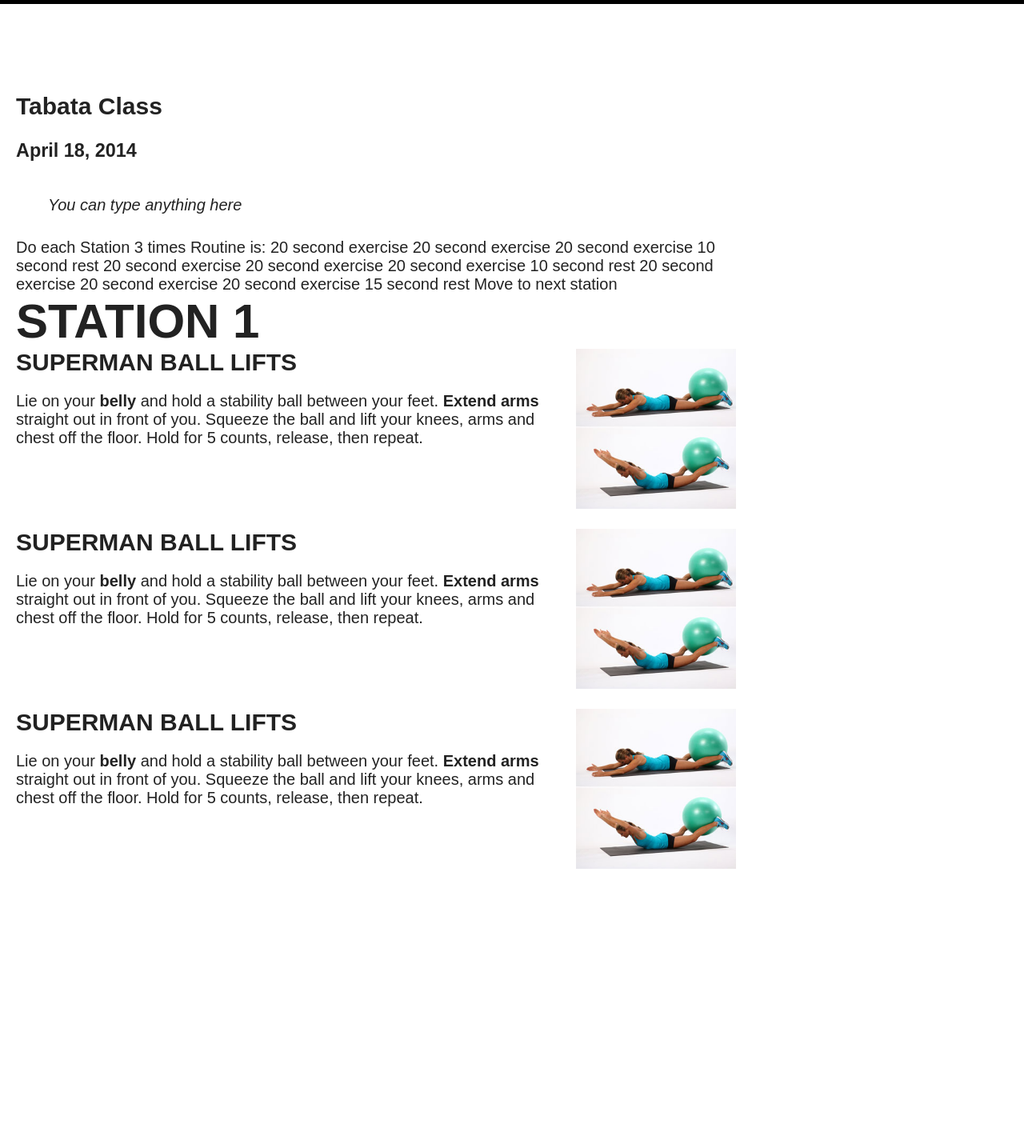
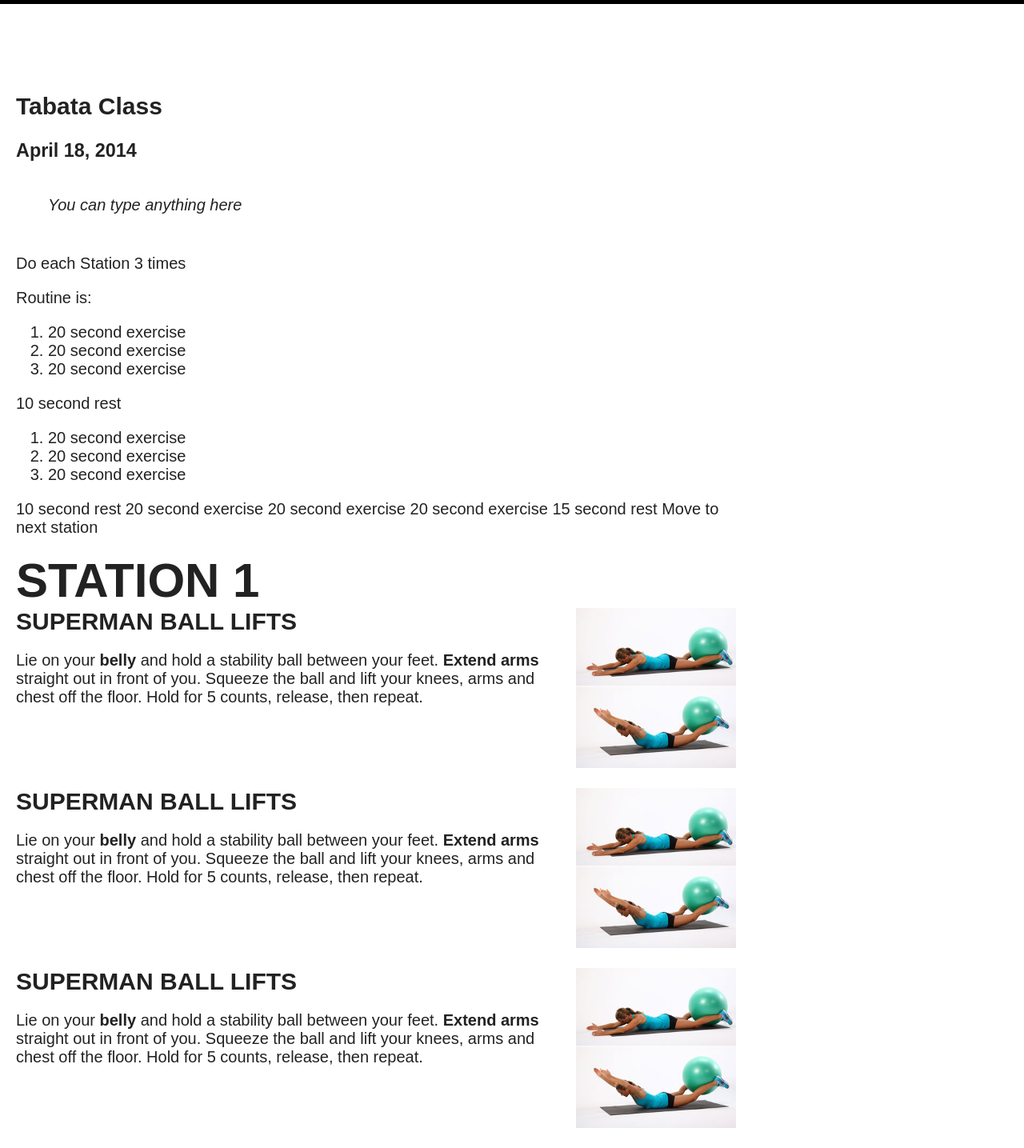
Before and after one commit to christyallen/christyallen.github.io, a Jekyll site: the page built from workouts/_posts/2014-04-18-session.md, in a window 1280 px wide. Shown: the whole page at 80% size. Built offline with Jekyll 4.4.1, drawn with Linux system fonts in a browser that asks for light colours; nearby versions of some CDN libraries; before the commit the page ends 1111 px from its top, so only the background shows below that.

Commit message:
Site updated at 2014-04-18 02:50:47 UTC

```diff
--- a/_layouts/station-workout.html
+++ b/_layouts/station-workout.html
@@ -22,20 +22,21 @@
 </div>
 
 <div class="session-instructions">
-Do each Station 3 times
+<p>Do each Station 3 times</p>
 
-Routine is:
-
-{{ page.tabata-time}} second exercise
-{{ page.tabata-time}} second exercise
-{{ page.tabata-time}} second exercise
-
+<p>Routine is:
+<ol>
+<li>{{ page.tabata-time}} second exercise</li>
+<li>{{ page.tabata-time}} second exercise</li>
+<li>{{ page.tabata-time}} second exercise</li>
+</ol>
 {{ page.rest-time }} second rest
 
-{{ page.tabata-time}} second exercise
-{{ page.tabata-time}} second exercise
-{{ page.tabata-time}} second exercise
-
+<ol>
+<li>{{ page.tabata-time}} second exercise</li>
+<li>{{ page.tabata-time}} second exercise</li>
+<li>{{ page.tabata-time}} second exercise</li>
+</ol>
 {{ page.rest-time }} second rest
 
 {{ page.tabata-time}} second exercise
@@ -45,6 +46,7 @@ Routine is:
 {{ page.recovery-time }} second rest
 
 Move to next station
+</p>
 </div>
 
 <div class="station-title">Station 1</div>
```
